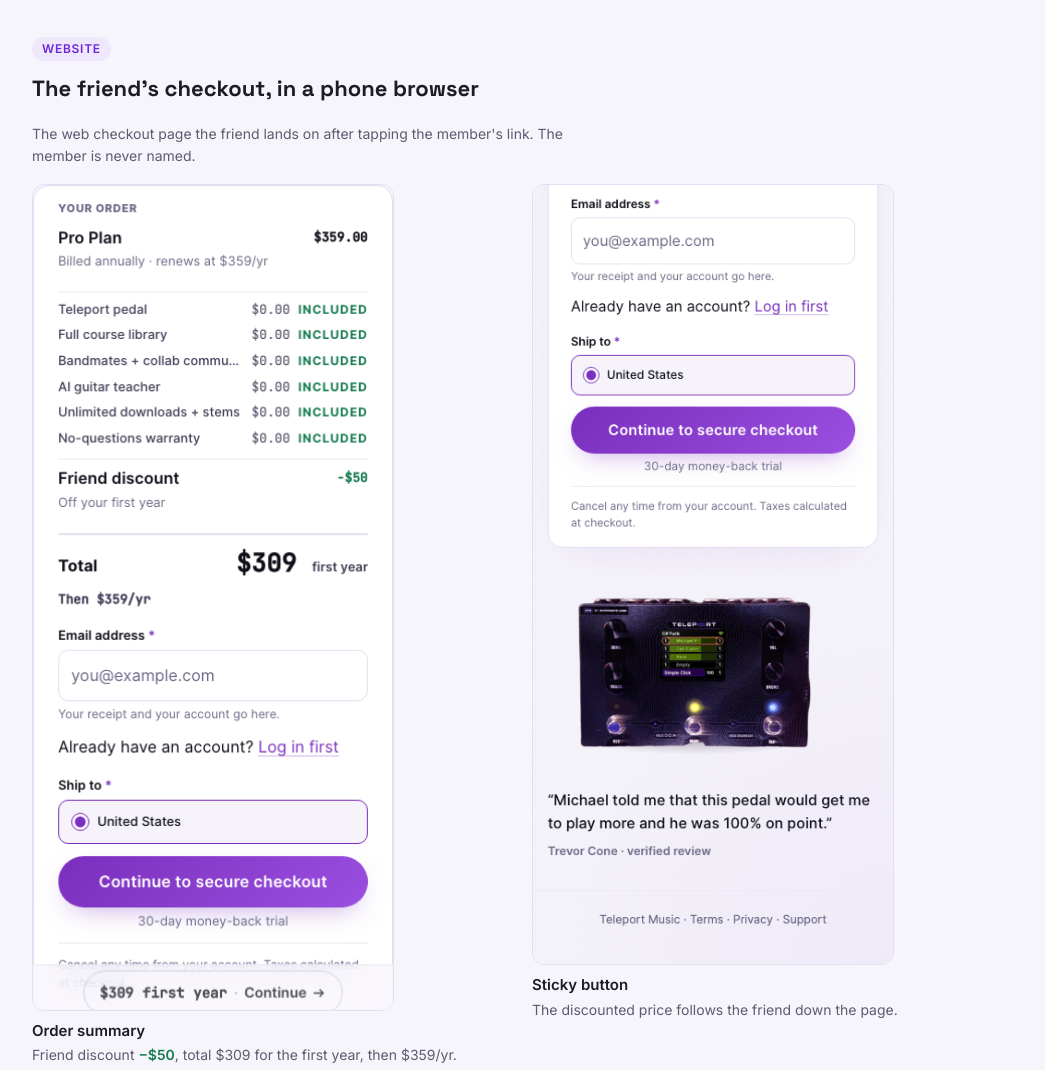
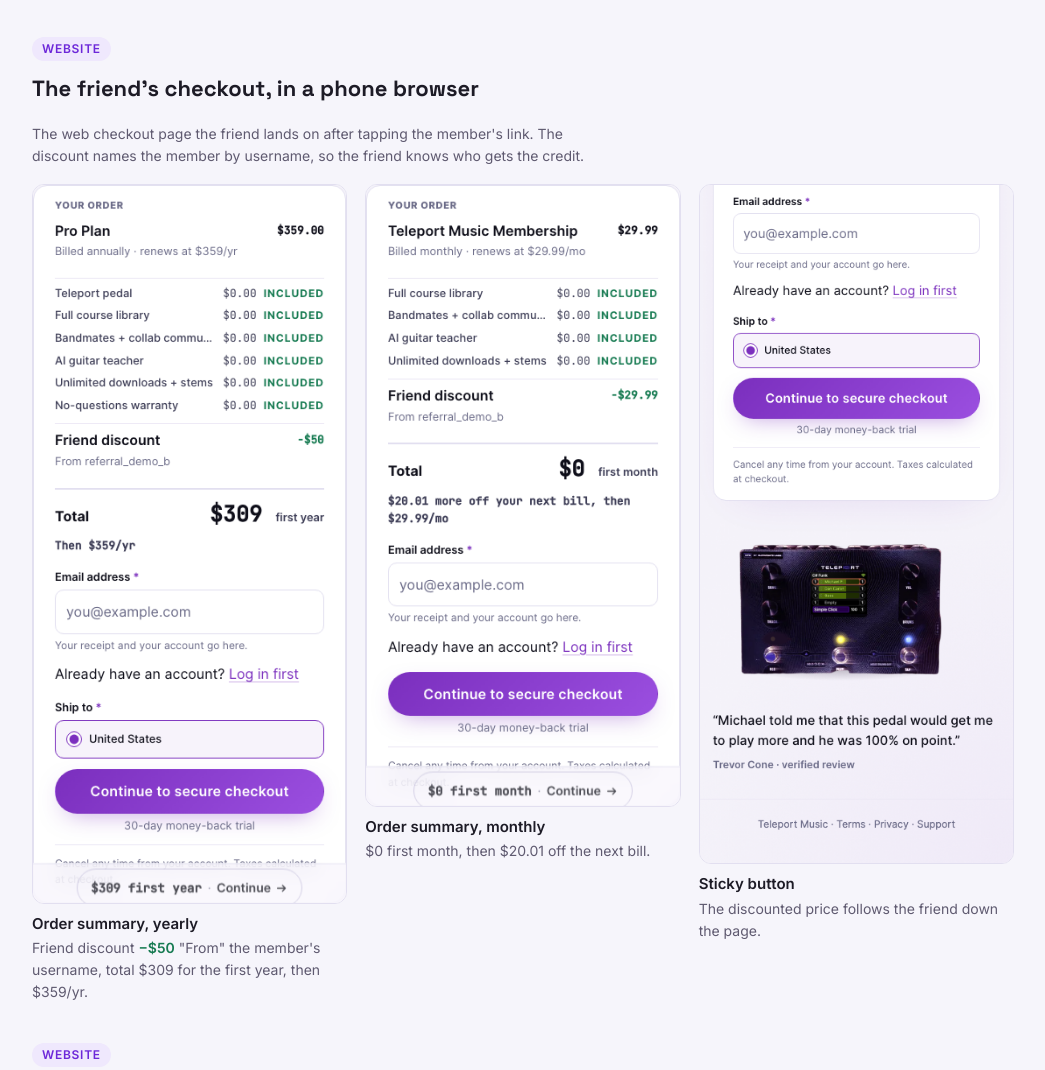
Before and after one commit to grasmash/teleport-referral-design-review, a plain HTML site: page index.html in a window 1280 px wide. Shown: the part 1402-2472 px from the top of the page, without its empty margins (118-1163 px from the left). Drawn offline with Linux system fonts and the light colour scheme.

Commit message:
Friend discount names the referring member

```diff
--- a/index.html
+++ b/index.html
@@ -108,11 +108,15 @@ figcaption h3 { color: var(--fg); }
   <section>
     <span class="tag">Website</span>
     <h2>The friend's checkout, in a phone browser</h2>
-    <p class="note">The web checkout page the friend lands on after tapping the member's link. The member is never named.</p>
+    <p class="note">The web checkout page the friend lands on after tapping the member's link. The discount names the member by username, so the friend knows who gets the credit.</p>
     <div class="pair">
       <figure>
-        <img src="img/web-join-after-r-link-390-order-card.png" alt="Order summary with a $50 friend discount and a $309 total">
-        <figcaption><h3>Order summary</h3><span>Friend discount <span class="price">−$50</span>, total $309 for the first year, then $359/yr.</span></figcaption>
+        <img src="img/web-join-referred-pro-390-order-card.png" alt="Order summary: Friend discount from referral_demo_b, −$50, $309 total">
+        <figcaption><h3>Order summary, yearly</h3><span>Friend discount <span class="price">−$50</span> "From" the member's username, total $309 for the first year, then $359/yr.</span></figcaption>
+      </figure>
+      <figure>
+        <img src="img/web-join-referred-monthly-390-order-card.png" alt="Monthly order summary: Friend discount from referral_demo_b, $0 first month, $20.01 off the next bill">
+        <figcaption><h3>Order summary, monthly</h3>$0 first month, then $20.01 off the next bill.</figcaption>
       </figure>
       <figure>
         <img src="img/web-join-after-r-link-390-cta-bar.png" alt="Checkout page scrolled, with a sticky $309 first year button">
```
Also changed, not shown: img/web-join-referred-monthly-390-order-card.png (added), img/web-join-referred-pro-390-order-card.png (added).
